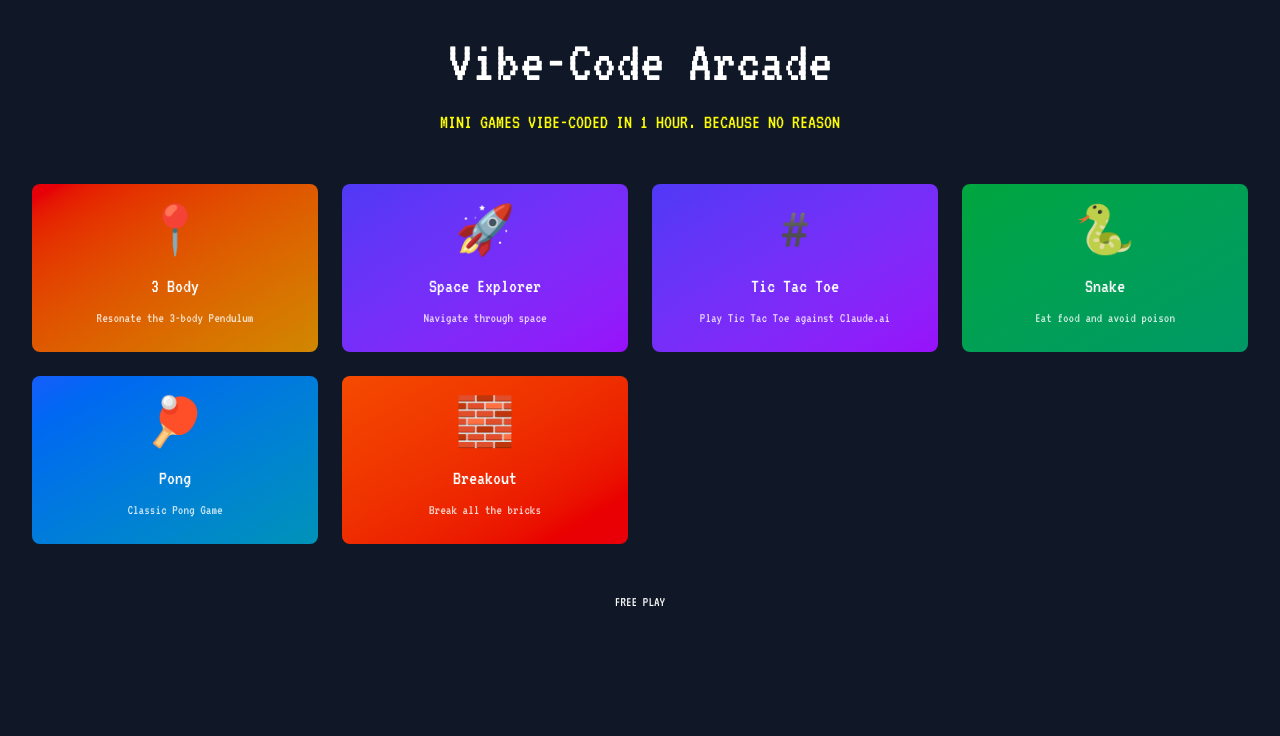
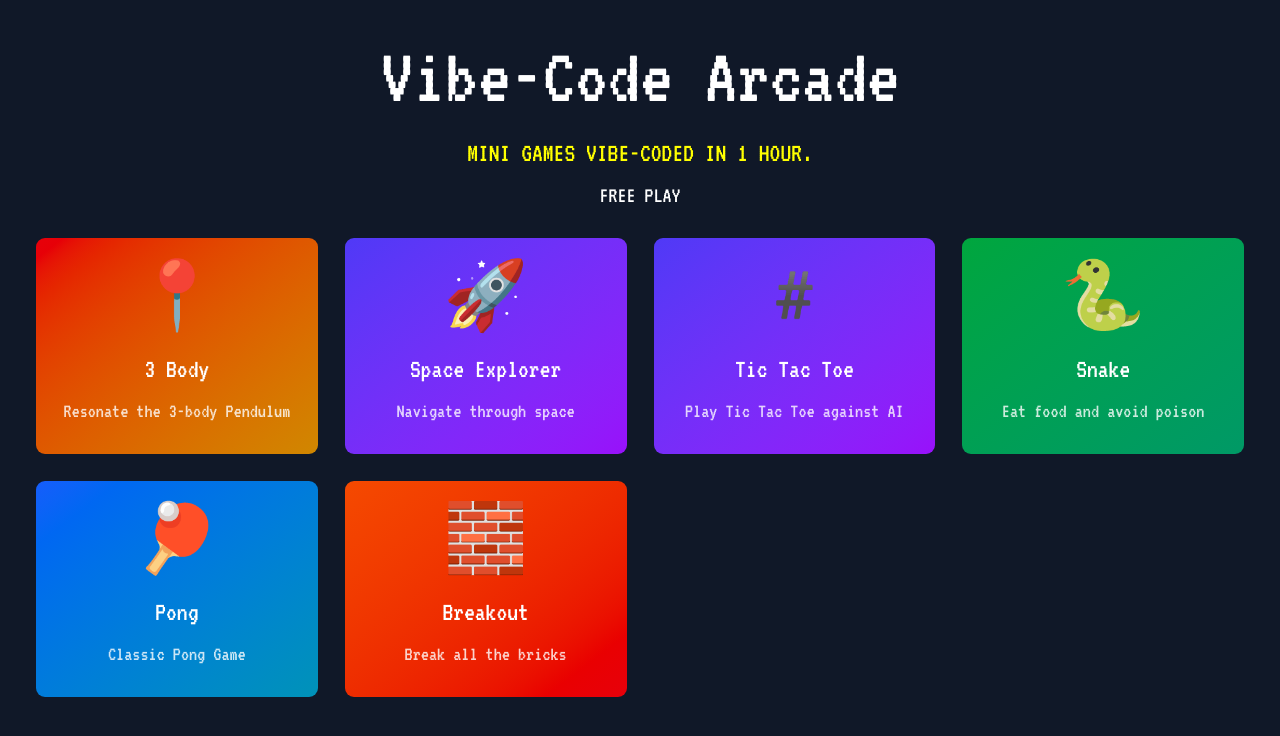
Before and after one commit to erchaves/1-hour-games, a React (Vite) app: page / in a window 1280 px wide. Shown: the top 736 px of the page. Built offline with nearby package versions, Linux system fonts and the light colour scheme.

Commit message:
claude is thinking updates - and larger fonts

```diff
--- a/src/components/GameMenu.jsx
+++ b/src/components/GameMenu.jsx
@@ -21,7 +21,7 @@ const GameMenu = () => {
     {
       id: 'tictactoe',
       title: 'Tic Tac Toe',
-      description: `Play Tic Tac Toe against Claude.ai`,
+      description: `Play Tic Tac Toe against AI`,
       color: 'from-indigo-600 to-purple-600',
       icon: '#️'
     },
@@ -53,10 +53,19 @@ const GameMenu = () => {
       <motion.div
         initial={{ opacity: 0, y: -20 }}
         animate={{ opacity: 1, y: 0 }}
-        className="text-center mb-12"
+        className="text-center mb-2"
       >
-        <h1 className="text-6xl font-arcade mb-4">Vibe-Code Arcade</h1>
-        <p className="text-xl font-arcade text-arcade-yellow">MINI GAMES VIBE-CODED IN 1 HOUR. BECAUSE NO REASON</p>
+        <h1 className="text-7xl font-arcade mb-4">Vibe-Code Arcade</h1>
+        <p className="text-2xl font-arcade text-arcade-yellow">MINI GAMES VIBE-CODED IN 1 HOUR.</p>
+      </motion.div>
+
+      <motion.div
+        initial={{ opacity: 0 }}
+        animate={{ opacity: 1 }}
+        transition={{ delay: 0.5 }}
+        className="text-center mb-6"
+      >
+        <p className="font-arcade text-xl animate-blink">FREE PLAY</p>
       </motion.div>
 
       <div className="grid grid-cols-1 md:grid-cols-2 lg:grid-cols-4 gap-6 max-w-7xl mx-auto">
@@ -69,23 +78,14 @@ const GameMenu = () => {
           >
             <Link to={`/games/${game.id}`}>
               <div className={`p-6 rounded-lg bg-gradient-to-br ${game.color} hover:scale-105 transform transition-all cursor-pointer`}>
-                <div className="text-5xl mb-4 text-center">{game.icon}</div>
-                <h2 className="text-xl font-arcade mb-2 text-center">{game.title}</h2>
-                <p className="text-sm text-center opacity-80">{game.description}</p>
+                <div className="text-6xl mb-4 text-center">{game.icon}</div>
+                <h2 className="text-2xl font-arcade mb-2 text-center">{game.title}</h2>
+                <p className="text-lg text-center opacity-80">{game.description}</p>
               </div>
             </Link>
           </motion.div>
         ))}
       </div>
-
-      <motion.div
-        initial={{ opacity: 0 }}
-        animate={{ opacity: 1 }}
-        transition={{ delay: 0.5 }}
-        className="text-center mt-12"
-      >
-        <p className="font-arcade text-sm animate-blink">FREE PLAY</p>
-      </motion.div>
     </div>
   );
 };
--- a/src/games/TicTacToe.jsx
+++ b/src/games/TicTacToe.jsx
@@ -85,7 +85,7 @@ const TicTacToe = () => {
         ctx.fillStyle = 'rgba(0, 0, 0, 0.8)';
         ctx.fillRect(0, 0, canvas.width, canvas.height);
         ctx.fillStyle = '#fff';
-        ctx.font = '24px "Press Start 2P"';
+        ctx.font = '32px "Press Start 2P"';
         ctx.textAlign = 'center';
         ctx.textBaseline = 'middle';
         const message = gameState.winner
@@ -213,11 +213,11 @@ const TicTacToe = () => {
 
   return (
     <div className="flex flex-col items-center justify-center min-h-screen bg-black text-white p-4">
-      <Link to="/" className="mb-8 text-arcade-yellow hover:text-arcade-green transition-colors">
+      <Link to="/" className="mb-8 text-arcade-yellow hover:text-arcade-green transition-colors text-2xl">
         ← Back to Menu
       </Link>
 
-      <h1 className="text-4xl font-bold mb-4 font-['Press_Start_2P']">TicTacToe</h1>
+      <h1 className="text-5xl font-bold mb-6 font-['Press_Start_2P']">TicTacToe</h1>
 
       <div className="relative">
         <canvas
@@ -236,7 +236,7 @@ const TicTacToe = () => {
         {gameState.gameOver && (
           <button
             onClick={resetGame}
-            className="mt-4 px-6 py-2 bg-arcade-yellow text-black font-['Press_Start_2P'] hover:bg-arcade-green transition-colors items-center justify-center"
+            className="mt-4 px-8 py-3 bg-arcade-yellow text-black font-['Press_Start_2P'] text-xl hover:bg-arcade-green transition-colors"
           >
             Play Again
           </button>
--- a/src/index.css
+++ b/src/index.css
@@ -3,6 +3,9 @@
 
 /* Custom theme configuration for Tailwind v4 */
 @theme {
+  /* Base font size */
+  --font-size-root: 18px;
+
   /* Arcade colors */
   --color-arcade-green: #00ff00;
   --color-arcade-blue: #00ffff;
@@ -50,4 +53,9 @@ body {
   font-family: var(--font-family-retro);
   background-color: var(--color-arcade-dark);
   color: var(--color-arcade-light);
+  font-size: 1.2rem;
 }
+
+html {
+  font-size: var(--font-size-root);
+}
```
